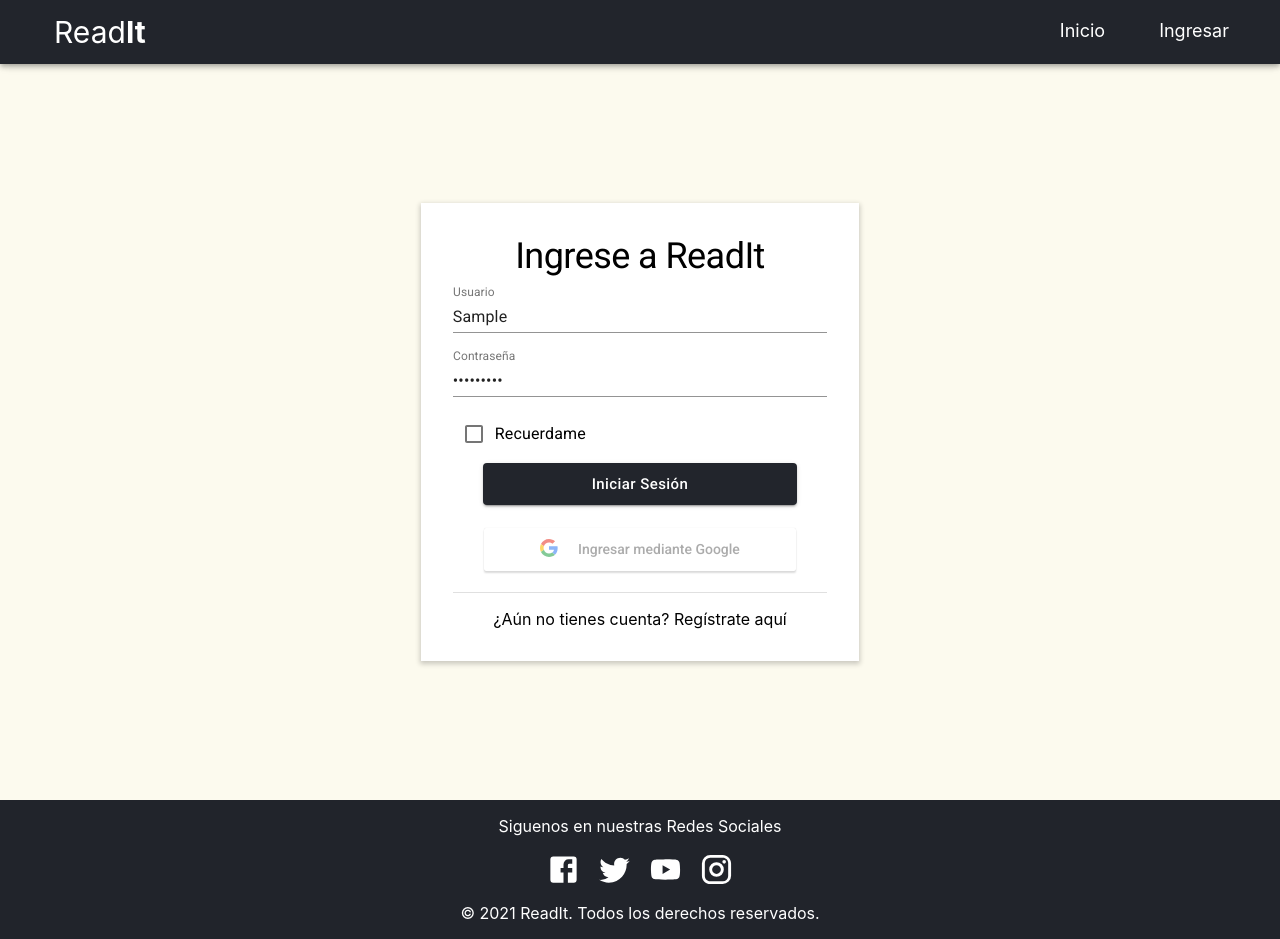
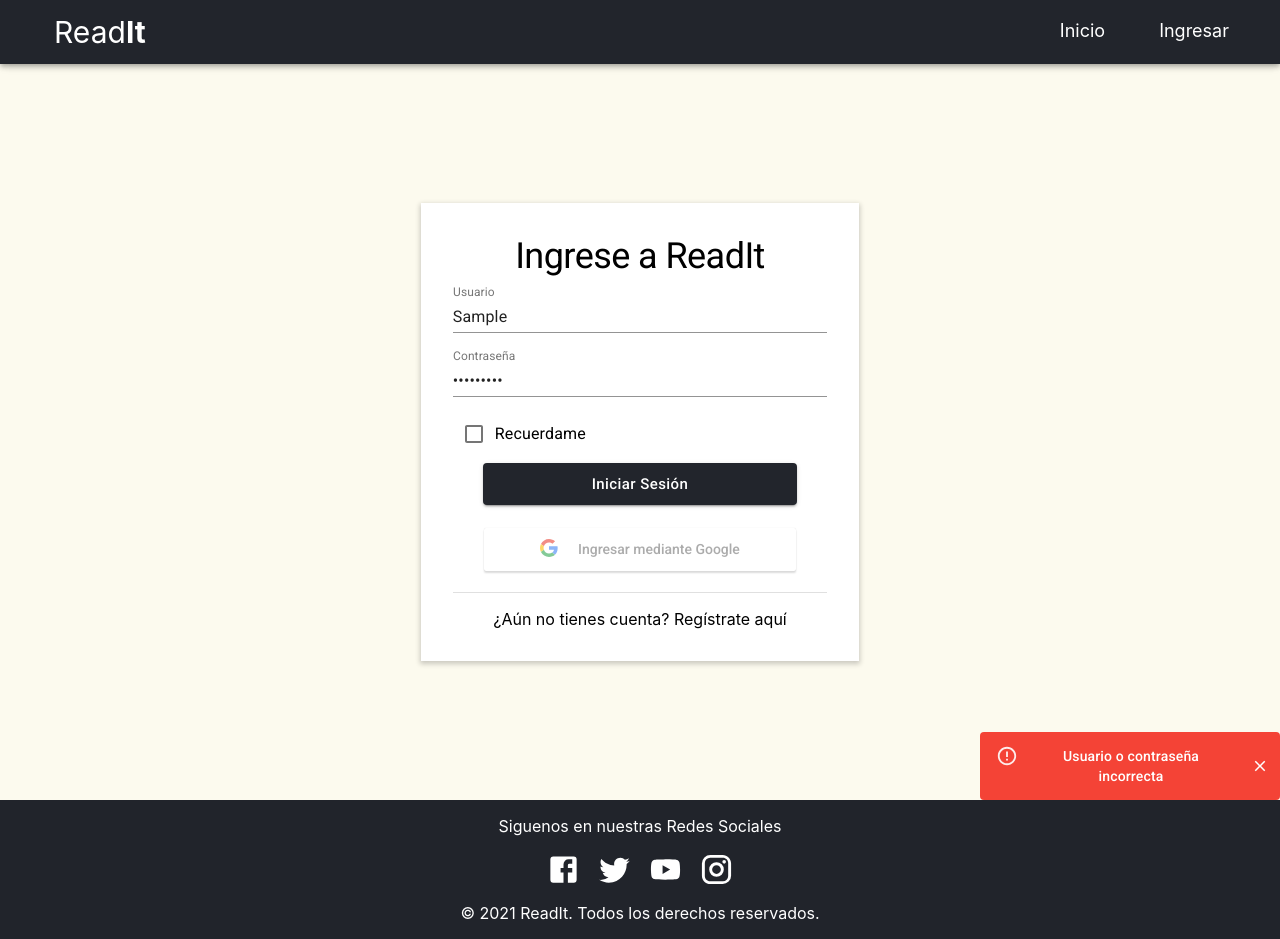
Before and after one commit to thehancode/ReadIt, a React (Create React App) app in the folder frontend/: page /account in a window 1280 px wide. Both pictures are taken after typing "Sample", "Sample123" into the empty fields and a click on the button "Iniciar Sesión". Built offline with nearby package versions, Linux system fonts and the light colour scheme; no server answers; what @speechly/speech-recognition-polyfill would draw is missing.

Commit message:
notification component added

```diff
--- a/frontend/src/components/Account.jsx
+++ b/frontend/src/components/Account.jsx
@@ -4,6 +4,7 @@
 //import { useHistory } from "react-router-dom";
 import { makeStyles, ThemeProvider } from "@material-ui/core/styles";
 import Clock from "./Clock";
+import Notification from "./Notification";
 
 import {
   Container,
@@ -96,7 +97,9 @@
     //console.log(userTimer)
     setUser({ ...user, [e.target.name]: e.target.value });
   };
-
+  const [open, setOpen] = useState(false);
+  const [mensaje, setMensaje] = useState("");
+  const [tipo, setTipo] = useState("");
   const handleSubmit = (e) => {
     e.preventDefault();
     console.log("handle update");
@@ -105,13 +108,18 @@
       (response) => {
         //history.push("/home");
         //console.log(response)
-        alert("usuario actualizado");
+        //alert("usuario actualizado");
+        setMensaje("Usuario actualizado");
+        setTipo("success");
       },
       (error) => {
         console.log("error al actualizar",error)
-        alert("Usuario incorrecto");
+        //alert("Usuario incorrecto");
+        setMensaje("Usuario incorrecto");
+        setTipo("error")
       }
     );
+    setOpen(true);
   };
 
   useEffect(()=>{
@@ -124,12 +132,17 @@
       },
       (error) => {
         console.log(error)
-        alert("Usuario ID incorrecto");
+        //alert("Usuario ID incorrecto");
+        setMensaje("Usuario ID incorrecto");
+        setTipo("error");
+        setOpen(true);
       }
+
     );
   },[])
   return (
     <ThemeProvider theme={theme}>
+      <Notification setOpen = {setOpen} mensaje= {mensaje} open={open} tipo = {tipo}></Notification>
       <div className={classes.offset}></div>
       <Container maxWidth="xl" component="div" className={classes.root}>
         <form onSubmit={handleSubmit} className={classes.formLogin}>
--- a/frontend/src/components/BookReader.jsx
+++ b/frontend/src/components/BookReader.jsx
@@ -7,6 +7,8 @@
 import CarouselBooks from "./CarouselBooks";
 import SearchBooks from "./SearchBooks";
 import CBooks from "./CBooks";
+
+import Notification from "./Notification";
 
 import {
   Hidden,
@@ -26,6 +28,9 @@
 import { BorderAllRounded, Height } from "@material-ui/icons";
 
 const BookContent = (props) => {
+  const [open, setOpen] = useState(false);
+  const [mensaje, setMensaje] = useState("");
+  const [tipo, setTipo] = useState("");
   useEffect(()=>{
     //localStorage.setItem('timerState',1);
     let user = JSON.parse(localStorage.getItem("user"));
@@ -35,8 +40,11 @@
       localStorage.setItem('timerState',user.timer);
       setTimeout(function(){
         localStorage.removeItem('timerState');
-        alert("Recuerda tomar un descanso");
-        console.log("Time finish")
+        //alert("Recuerda tomar un descanso");
+        //console.log("Time finish");
+        setMensaje("Recuerda tomar un descanso");
+        setTipo("info");
+        setOpen(true);
       },
         user.timer*1000);
     }
@@ -103,6 +111,7 @@
   },[bookID])
   return (
     <div>
+      <Notification setOpen = {setOpen} mensaje= {mensaje} open={open} tipo = {tipo}></Notification>
         <div className={classes.offset}></div>
         <div style={{height:"100vh"}} >
         <iframe  src={"https://www.gutenberg.org/files/"+ bookID+ "/" + bookID+ "-h/" +bookID+"-h.htm"} width="100%" height="80%">
--- a/frontend/src/components/LoginForm.jsx
+++ b/frontend/src/components/LoginForm.jsx
@@ -24,6 +24,8 @@
 
 // Importamos los estilos de color del boton
 import theme from "../ThemeConfig";
+
+import Notification from "./Notification";
 
 export const LoginForm = () => {
   // Sección para personalizar componentes UI
@@ -101,6 +103,9 @@
   };
 
   const [user, setLogin] = useState(initialState);
+  const [open, setOpen] = useState(false);
+  const [mensaje, setMensaje] = useState("");
+  const [tipo, setTipo] = useState("");
   const handleInputChange = (e) => {
     setLogin({ ...user, [e.target.name]: e.target.value });
   };
@@ -112,7 +117,10 @@
         history.push("/home");
       },
       (error) => {
-        alert("Usuario incorrecto");
+        //alert("Usuario incorrecto");
+        setMensaje("Usuario o contraseña incorrecta");
+        setTipo("error");
+        setOpen(true);
       }
     );
   };
@@ -126,6 +134,7 @@
       {!currentUser ? (
         <div>
           <NavbarLogin />
+          <Notification setOpen = {setOpen} mensaje= {mensaje} open={open} tipo = {tipo}></Notification>
           <ThemeProvider theme={theme}>
             <div className={classes.offset}></div>
             <Container maxWidth="xl" component="div" className={classes.root}>
--- a/frontend/src/components/NoteElement.jsx
+++ b/frontend/src/components/NoteElement.jsx
@@ -1,4 +1,4 @@
-import React from "react";
+import React, {useState} from "react";
 import Speech from "react-speech";
 import ReactTooltip from "react-tooltip";
 import { getCurrentUser } from "../services/LoginService";
@@ -9,6 +9,8 @@
 import DeleteOutlineIcon from "@material-ui/icons/DeleteOutline";
 import PlayCircleOutlineIcon from "@material-ui/icons/PlayCircleOutline";
 import RoomIcon from "@material-ui/icons/Room";
+
+import Notification from "./Notification";
 
 import * as libroService from "../services/LibroService";
 
@@ -54,15 +56,22 @@
   const classes = useStyles();
   const note = props.noteInfo;
   const book = props.bookInfo;
+  const [open, setOpen] = useState(false);
+  const [mensaje, setMensaje] = useState("");
+  const [tipo, setTipo] = useState("");
 
   const handleDelete = async (id) => {
     await libroService.deleteAnotacion(id, book._id, getCurrentUser().id);
-    alert("Anotación eliminada");
+    //alert("Anotación eliminada");
+    setMensaje("Anotación eliminada");
+    setTipo("success");
+    setOpen(true);
     window.location.reload();
   };
 
   return (
     <div className={classes.note}>
+      <Notification setOpen = {setOpen} mensaje= {mensaje} open={open} tipo = {tipo}></Notification>
       <div className={classes.noteTitle}>
         <p className={classes.noteTitle__p}>Titulo</p>
         <p className={classes.noteTitle__p}>{book.nombreLibro}</p>
--- /dev/null
+++ b/frontend/src/components/Notification.jsx
@@ -0,0 +1,58 @@
+import React from 'react';
+import { makeStyles } from '@material-ui/core/styles';
+import Alert from '@material-ui/lab/Alert';
+import Collapse from '@material-ui/core/Collapse';
+import IconButton from '@material-ui/core/IconButton';
+import CloseIcon from '@material-ui/icons/Close';
+
+const useStyles = makeStyles((theme) => ({
+  root: {
+    '& > * + *': {
+      marginTop: theme.spacing(2),
+    },
+    position: 'fixed',
+    bottom: 0,
+    right: 0,
+    width: 300,
+    zIndex: 5,
+  },
+}));
+
+/*
+type:
+'error'
+| 'info'
+| 'success'
+| 'warning'
+
+
+*/
+
+export default function Notification(props) { // props--> open(true-false), tipo, setOpen(function), mensaje
+    const classes = useStyles();
+    var msg = props.mensaje;
+    return (
+    <div className={classes.root}>
+        <Collapse in={props.open}>
+        <Alert
+            severity={props.tipo}
+            variant="filled"
+          action={
+            <IconButton
+              aria-label="close"
+              color="inherit"
+              size="small"
+              onClick={() => {
+                props.setOpen(false);
+              }}
+            >
+              <CloseIcon fontSize="inherit" />
+            </IconButton>
+          }
+        >
+          {msg}
+        </Alert>
+      </Collapse>
+    </div>
+    );
+}
--- a/frontend/src/components/RegistroForm.jsx
+++ b/frontend/src/components/RegistroForm.jsx
@@ -88,21 +88,33 @@
     setUser({ ...user, [e.target.name]: e.target.value });
   };
 
+  const [open, setOpen] = useState(false);
+  const [mensaje, setMensaje] = useState("");
+  const [tipo, setTipo] = useState("");
+
   const handleSubmit = (e) => {
     e.preventDefault();
     if (user.password === user.passwordValidate) {
       userService.createUser({...user,timer:1500}).then(
         (value) => {
           setUser(initialState);
-          alert("Usuario registrado");
+          //alert("Usuario registrado");
+          setMensaje("Usuario registrado");
+          setTipo("success");
         },
         (error) => {
-          alert("El usuario ya existe");
+          //alert("El usuario ya existe");
+          setMensaje("El usuario ya existe");
+          setTipo("warning");
         }
       );
     } else {
-      alert("Las contraseñas no coinciden");
+      //alert("Las contraseñas no coinciden");
+      setMensaje("Las contraseñas no coinciden");
+      setTipo("error");
     }
+
+    setOpen(true);
   };
 
   return (
--- a/frontend/src/components/SearchBooks.jsx
+++ b/frontend/src/components/SearchBooks.jsx
@@ -10,6 +10,7 @@
 import SearchIcon from "@material-ui/icons/Search";
 import MicIcon from "@material-ui/icons/Mic";
 import MediaCard from "./CardsForBooks.jsx";
+import Notification from "./Notification";
 
 import * as BookService from "../services/SearchBookService";
 
@@ -47,6 +48,7 @@
   const classes = useStyles();
   const [result, setResult]=useState("");
   const [Books, setBooks] = useState([]);
+  const [open, setOpen] = useState(false);
 
   const handleSubmit = (event)=>{
     event.preventDefault();
@@ -58,6 +60,7 @@
         console.error("no se encontro el libro ",error);
       }
     );
+    setOpen(true);
   }
 
   function BookList(){
@@ -91,6 +94,7 @@
   return (
     <div>
       {/* <FormControl style={{ width: 100 + "%" }}> */}
+      <Notification mensaje="tiempo de descanso" open={open} setOpen = {setOpen} tipo = "success"></Notification>
       <FormControl onSubmit={handleSubmit}>
         <Paper
           component="form"
```
